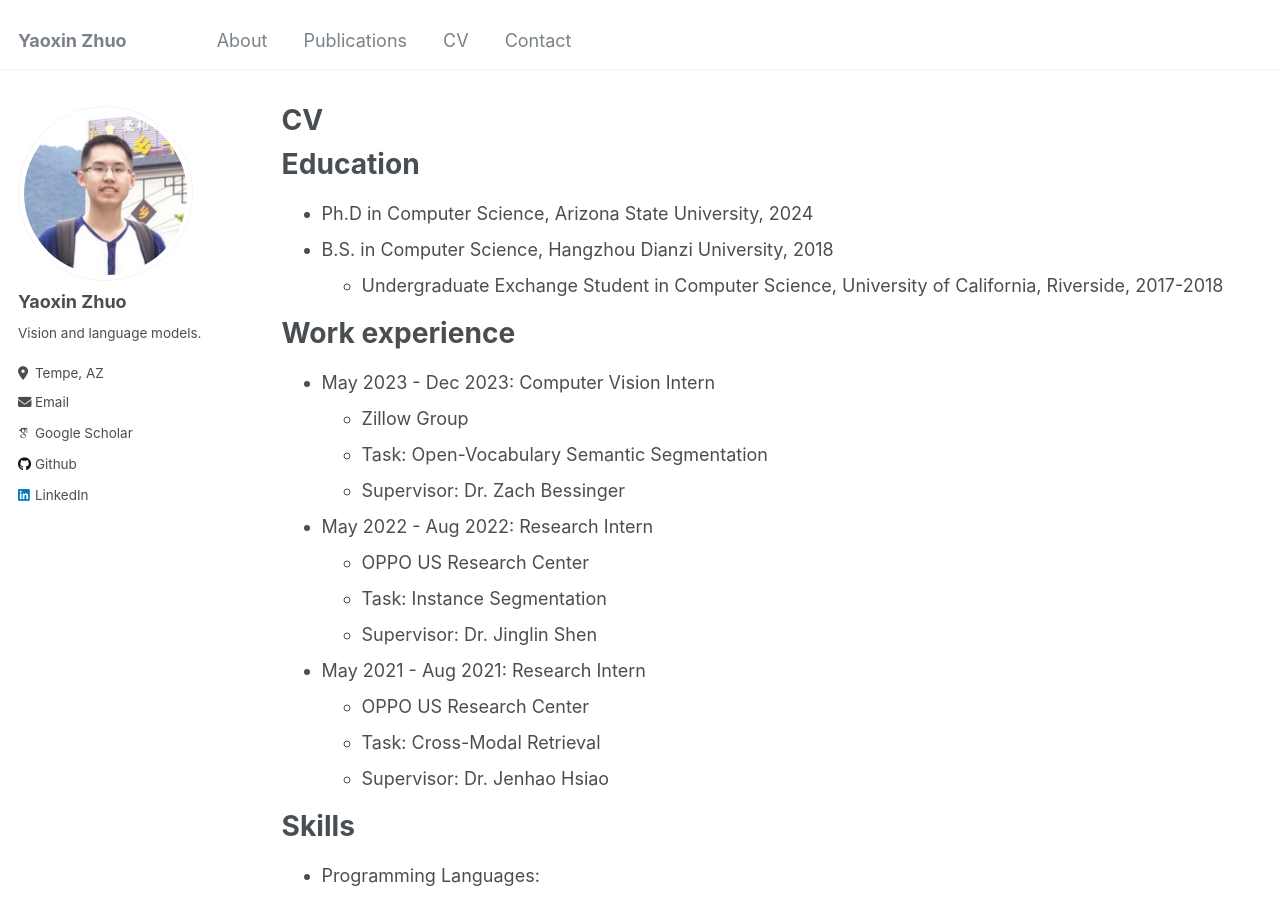
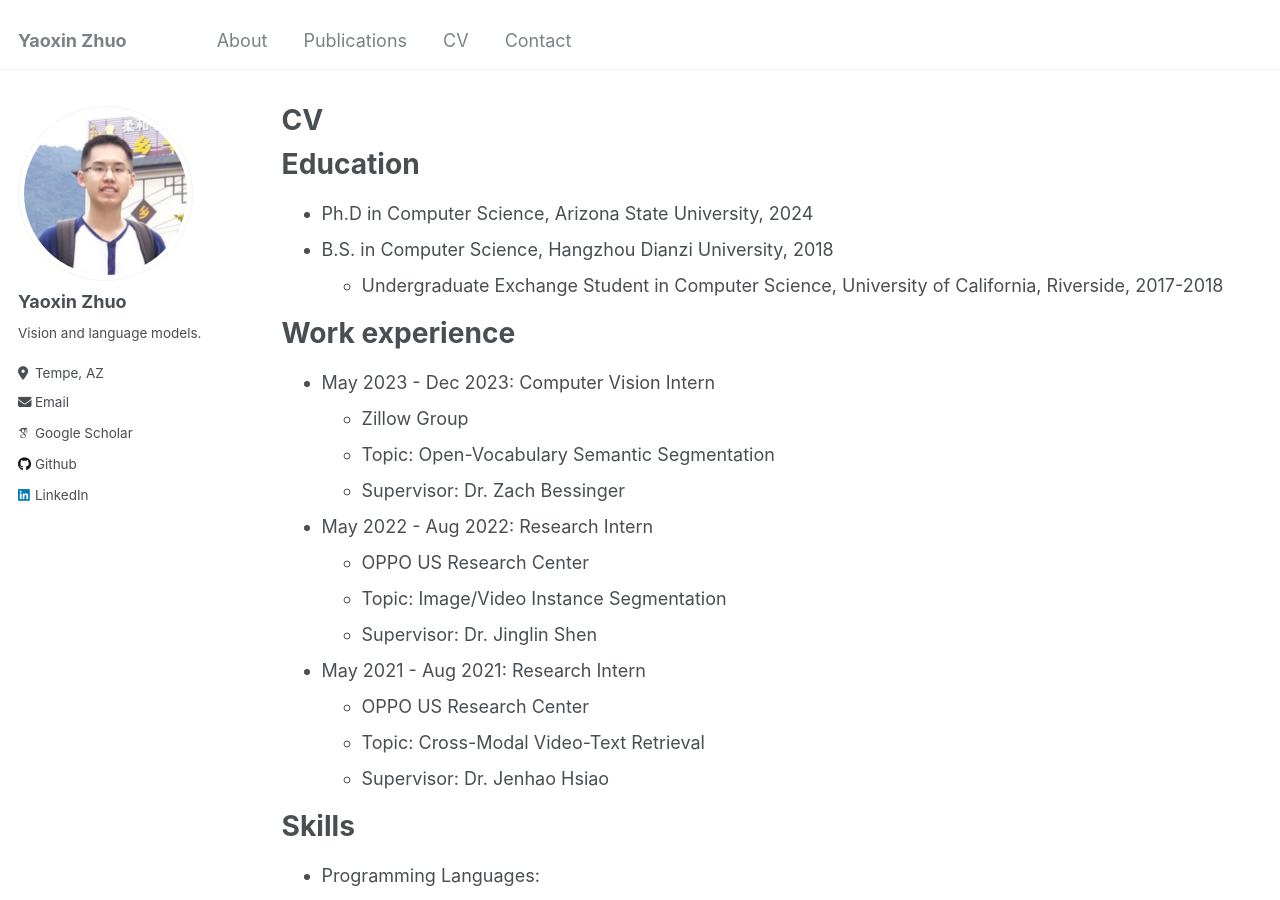
Before and after one commit to yaoxinzhuo/yaoxinzhuo.github.io, a Jekyll site: the page built from _pages/cv.md, in a window 1280 px wide and 900 px high. Built offline with Jekyll 4.4.1, drawn with Linux system fonts in a browser that asks for light colours; some web fonts are replaced.

Commit message:
Update cv.md

```diff
--- a/_pages/cv.md
+++ b/_pages/cv.md
@@ -19,17 +19,17 @@ Work experience
 ======
 * May 2023 - Dec 2023: Computer Vision Intern
   * Zillow Group
-  * Task: Open-Vocabulary Semantic Segmentation
+  * Topic: Open-Vocabulary Semantic Segmentation
   * Supervisor: Dr. Zach Bessinger
 
 * May 2022 - Aug 2022: Research Intern
   * OPPO US Research Center
-  * Task: Instance Segmentation
+  * Topic: Image/Video Instance Segmentation
   * Supervisor: Dr. Jinglin Shen
 
 * May 2021 - Aug 2021: Research Intern
   * OPPO US Research Center
-  * Task: Cross-Modal Retrieval
+  * Topic: Cross-Modal Video-Text Retrieval
   * Supervisor: Dr. Jenhao Hsiao
 
 Skills
```
